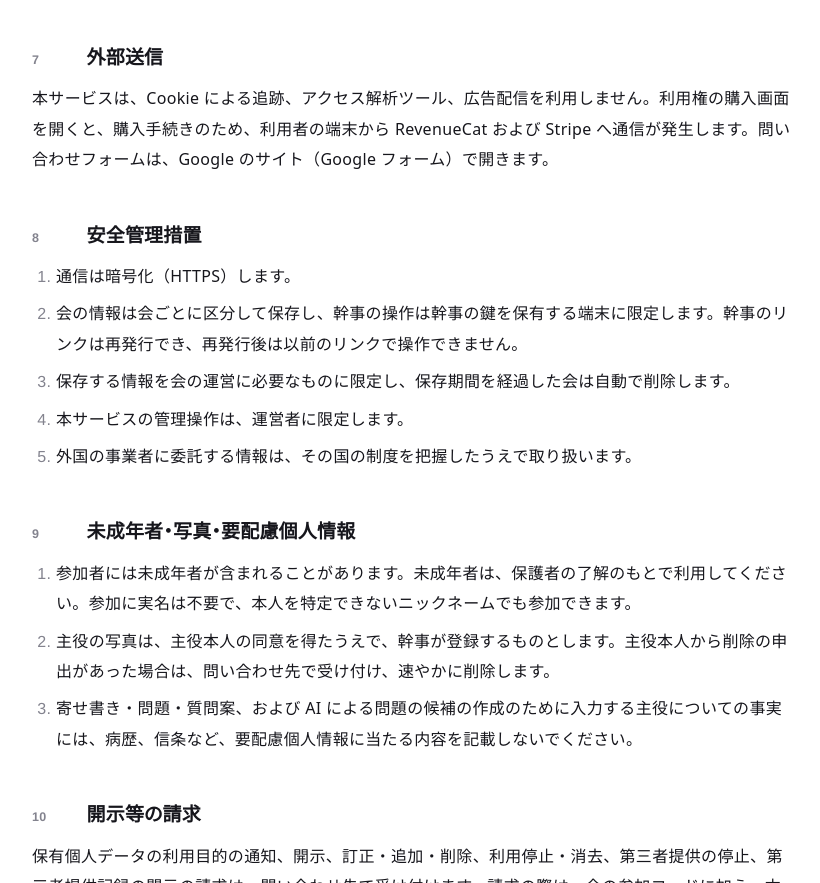
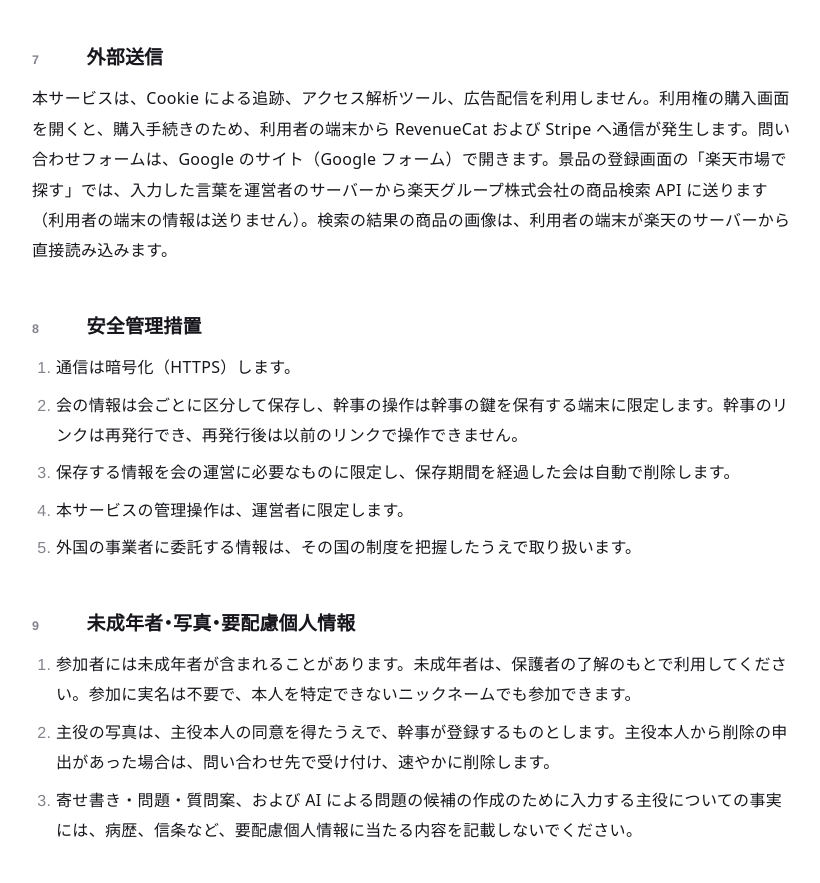
Before and after one commit to jsakuta/quizbingo-legal, a plain HTML site: page privacy.html in a window 1280 px wide. Shown: the part 2903-3786 px from the top of the page, without its empty margins (374-1194 px from the left). Drawn offline with Linux system fonts and the light colour scheme.

Commit message:
利用規約に楽天アフィリエイトの紹介料、プライバシーポリシーに楽天への送信（検索の言葉・画像の読み込み）を書き足す
Co-Authored-By: Claude Opus 5.5 <noreply@anthropic.com>

```diff
--- a/privacy.html
+++ b/privacy.html
@@ -89,7 +89,7 @@
 <p>運営者は、これらの事業者が、個人情報の保護に関する法律により個人情報取扱事業者が講ずべき措置に相当する措置を継続的に講ずるための体制を整備していることを、各社の利用規約およびデータ処理に関する定めにより確認したうえで委託し、その実施状況を定期的に確認します。米国の個人情報保護に関する制度は、個人情報保護委員会が公表する<a href="https://www.ppc.go.jp/personalinfo/legal/kaiseihogohou/#gaikoku" target="_blank" rel="noopener">外国における個人情報の保護に関する制度等の調査</a>で確認できます。措置の概要は、本人の求めに応じて情報提供します。</p>
 
 <h2 id="p7"><span class="no">7</span>外部送信</h2>
-<p>本サービスは、Cookie による追跡、アクセス解析ツール、広告配信を利用しません。利用権の購入画面を開くと、購入手続きのため、利用者の端末から RevenueCat および Stripe へ通信が発生します。問い合わせフォームは、Google のサイト（Google フォーム）で開きます。</p>
+<p>本サービスは、Cookie による追跡、アクセス解析ツール、広告配信を利用しません。利用権の購入画面を開くと、購入手続きのため、利用者の端末から RevenueCat および Stripe へ通信が発生します。問い合わせフォームは、Google のサイト（Google フォーム）で開きます。景品の登録画面の「楽天市場で探す」では、入力した言葉を運営者のサーバーから楽天グループ株式会社の商品検索 API に送ります（利用者の端末の情報は送りません）。検索の結果の商品の画像は、利用者の端末が楽天のサーバーから直接読み込みます。</p>
 
 <h2 id="p8"><span class="no">8</span>安全管理措置</h2>
 <ol>
```
Also changed, not shown: terms.html (+1 -0 lines).
